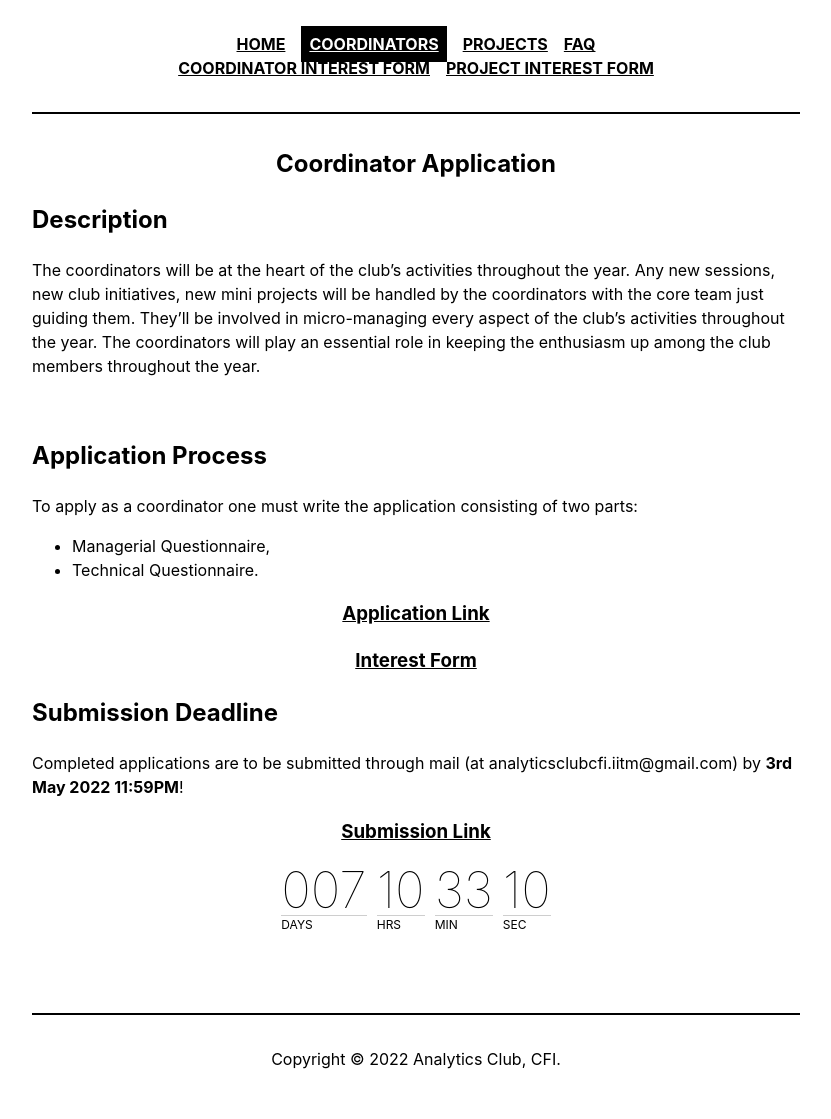
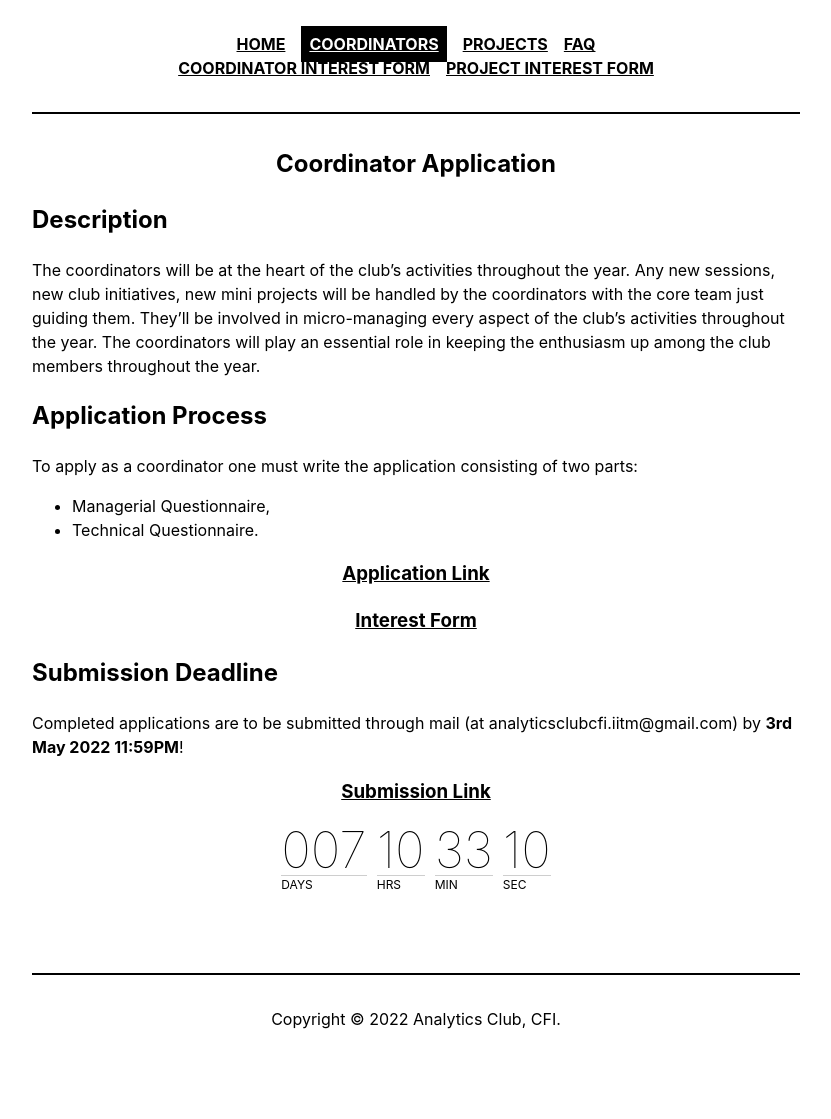
Before and after one commit to analytics-club-iitm/projects-22-23, a Jekyll site: the page built from _pages/coordinator.md, in a window 1280 px wide. Shown: the whole page, without its empty margins (224-1055 px from the left). Built offline with Jekyll 4.4.1, drawn with Linux system fonts in a browser that asks for light colours; nearby versions of some CDN libraries; after the commit the page ends 1079 px from its top, so only the background shows below that.

Commit message:
initial commit

```diff
--- a/_pages/coordinator.md
+++ b/_pages/coordinator.md
@@ -11,11 +11,6 @@
 
 The coordinators will be at the heart of the club’s activities throughout the year. Any new sessions, new club
 initiatives, new mini projects will be handled by the coordinators with the core team just guiding them. They’ll be involved in micro-managing every aspect of the club’s activities throughout the year. The coordinators will play an essential role in keeping the enthusiasm up among the club members throughout the year.
-
-
-<p align="center">
-    <img src="" width="100%">
-</p>
 
 # Application Process
 
```
